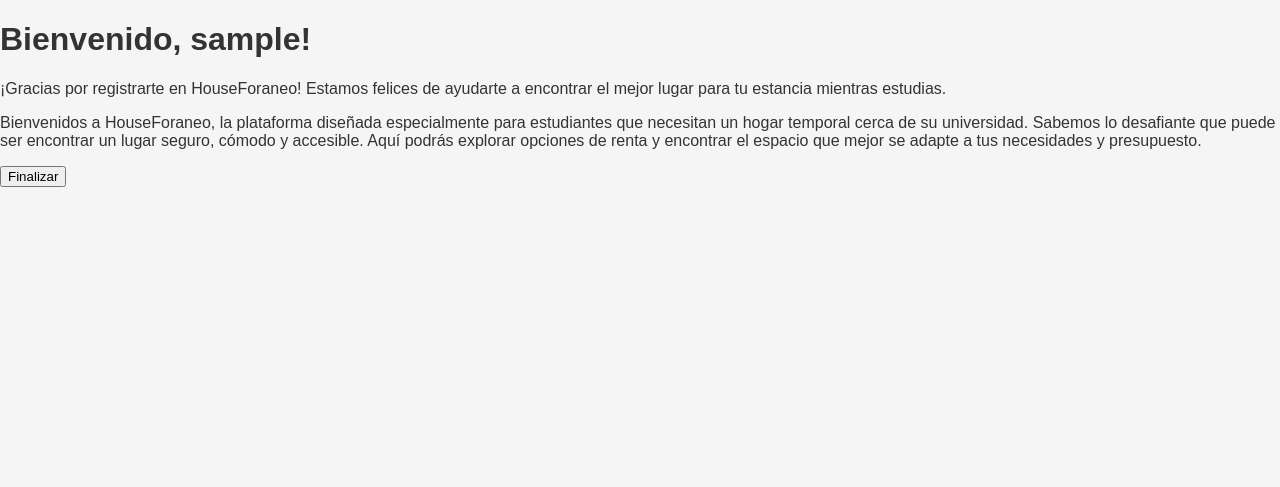
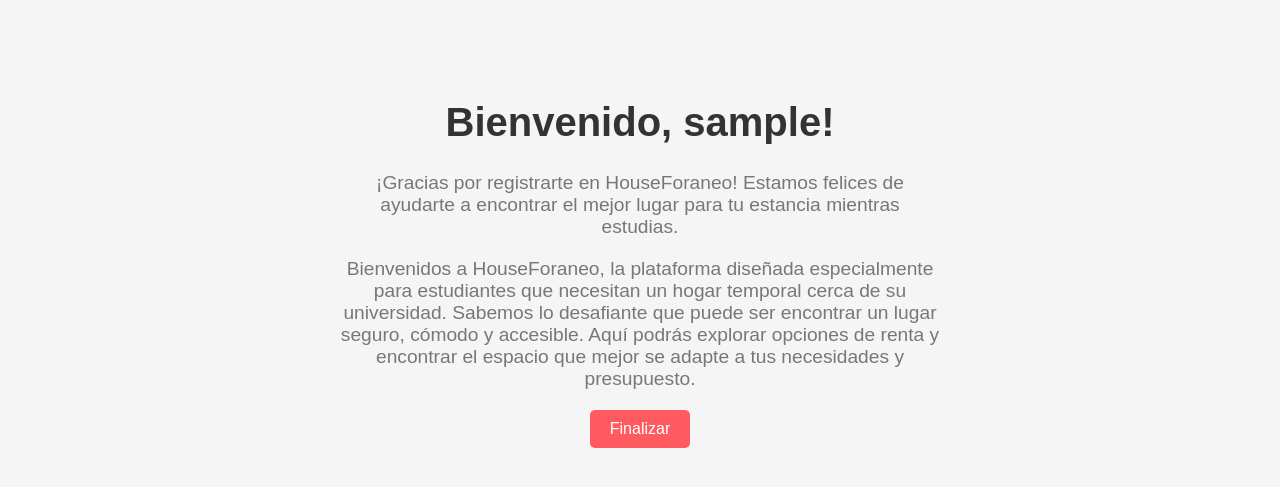
Before and after one commit to Karo-LR/HouseForeano, a PHP site: page /templates/welcome.php in a window 1280 px wide. Shown: the top 487 px of the page. Run offline with PHP 8.4, Linux system fonts and the light colour scheme; the visitor is signed in with stand-in values (Sample User, id 1).

Commit message:
diseño del welcome

```diff
--- a/assets/css/styles.css
+++ b/assets/css/styles.css
@@ -252,3 +252,34 @@ body {
     background-color: #444;
     color: #ddd;
 }
+
+.welcome-message {
+    text-align: center;
+    margin-top: 100px;
+}
+
+.welcome-message h1 {
+    font-size: 2.5em;
+    color: #333;
+}
+
+.welcome-message p {
+    font-size: 1.2em;
+    color: #777;
+    max-width: 600px;
+    margin: 20px auto;
+}
+
+.btn-finalize {
+    background-color: #ff5a5f;
+    color: #fff;
+    padding: 10px 20px;
+    border: none;
+    border-radius: 5px;
+    font-size: 1em;
+    cursor: pointer;
+}
+
+.btn-finalize:hover {
+    background-color: #ff7875;
+}
```
